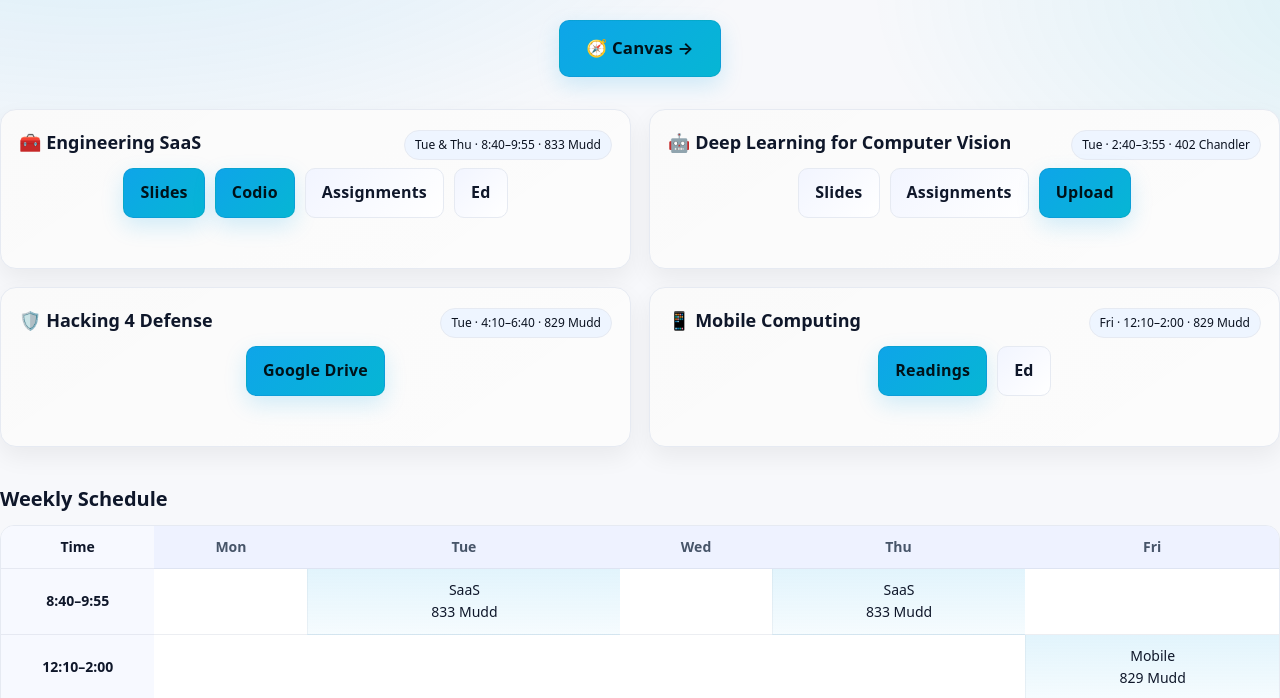
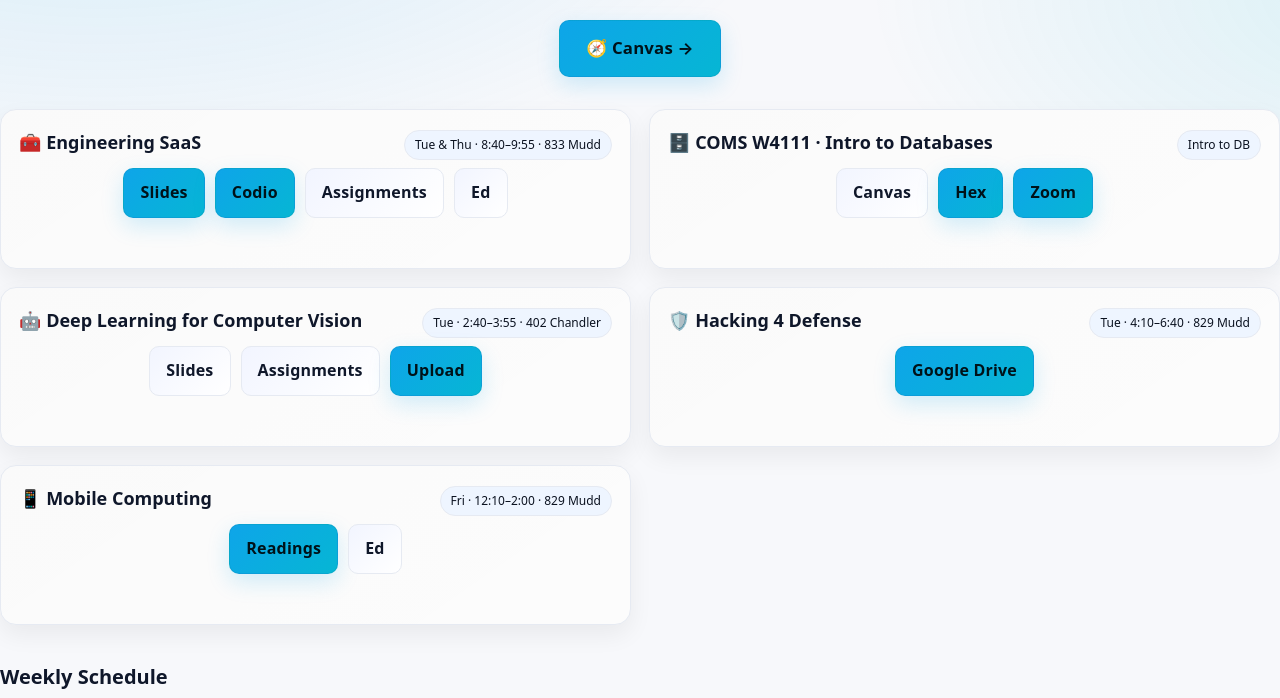
Before and after one commit to Cyriellewu/2025-CourseLink-hub, a plain HTML site: page index.html in a window 1280 px wide. Shown: the part 91-789 px from the top of the page. Drawn offline with Linux system fonts and the light colour scheme.

Commit message:
Update index.html with new course and links

```diff
--- a/index.html
+++ b/index.html
@@ -88,7 +88,7 @@
 
     .chip{display:inline-flex; align-items:center; gap:6px; padding:4px 10px; border-radius:999px; background:var(--chip); border:1px solid var(--border); color:var(--chip-text); font-size:12px}
 
-    /* ===== Layout: top hero then 2-column grid for four courses ===== */
+    /* ===== Layout: top hero then 2-column grid for courses ===== */
     .grid{display:grid; gap:18px; grid-template-columns:1fr}
     @media (min-width: 820px){ .grid{grid-template-columns:repeat(2,minmax(0,1fr))} }
 
@@ -115,14 +115,12 @@
     </a>
   </section>
 
-
-    <!-- ===== Four courses in two columns ===== -->
+  <!-- ===== Courses in two columns ===== -->
   <section class="grid" aria-label="Course cards">
     <!-- SaaS -->
     <article class="card" aria-labelledby="saas">
       <div style="display:flex;justify-content:space-between;align-items:center;gap:8px">
         <h2 id="saas">🧰 Engineering SaaS</h2>
-
         <span class="chip">Tue & Thu · 8:40–9:55 · 833 Mudd</span>
       </div>
       <div class="btns" style="margin-top:6px">
@@ -133,9 +131,23 @@
       </div>
     </article>
 
+    <!-- NEW: COMS W4111 Intro to Databases -->
+    <article class="card" aria-labelledby="w4111">
+      <div style="display:flex;justify-content:space-between;align-items:center;gap:8px">
+        <h2 id="w4111">🗄️ COMS W4111 · Intro to Databases</h2>
+        <span class="chip">Intro to DB</span>
+      </div>
+      <div class="btns" style="margin-top:6px">
+        <!-- Canvas & Hex side-by-side -->
+        <a class="btn secondary" href="https://courseworks2.columbia.edu" target="_blank" rel="noopener">Canvas</a>
+        <a class="btn" href="https://app.hex.tech/kar-4111/home" target="_blank" rel="noopener">Hex</a>
+        <!-- Zoom button -->
+        <a class="btn" href="https://columbiauniversity.zoom.us/j/93549288384?pwd=ge5xqaPE4b8Q595uRTZDfLrUi0deeb.1" target="_blank" rel="noopener">Zoom</a>
+      </div>
+    </article>
+
     <!-- DL for CV -->
     <!-- 在 “DL for CV” 那个 card 内，把 Slides 外加一个 “Assignments” button 指向你的链接 -->
-
     <article class="card" aria-labelledby="dlcv">
       <div style="display:flex;justify-content:space-between;align-items:center;gap:8px">
         <h2 id="dlcv"><a href="https://www.deeplearningforcomputervision.com" target="_blank" rel="noopener" style="color:inherit;text-decoration:none">🤖 Deep Learning for Computer Vision</a></h2>
@@ -145,9 +157,7 @@
         <!-- 新增按钮：Assignments -->
         <a class="btn secondary" href="https://www.deeplearningforcomputervision.com/syllabus.html" target="_blank" rel="noopener">Slides</a>
         <a class="btn secondary" href="https://www.deeplearningforcomputervision.com/assignments-and-resources.html" target="_blank" rel="noopener">Assignments</a>
-
         <a class="btn" href="https://courseworks2.columbia.edu/courses/227043/assignments" target="_blank" rel="noopener">Upload</a>
-
       </div>
     </article>
 
@@ -223,7 +233,6 @@
       </tr>
     </tbody>
   </table>
-  </main>
 
   <footer>
     © 2025 · Course Links Hub — follows your system theme
```
Lines whose indentation alone changed are shown as unchanged.
